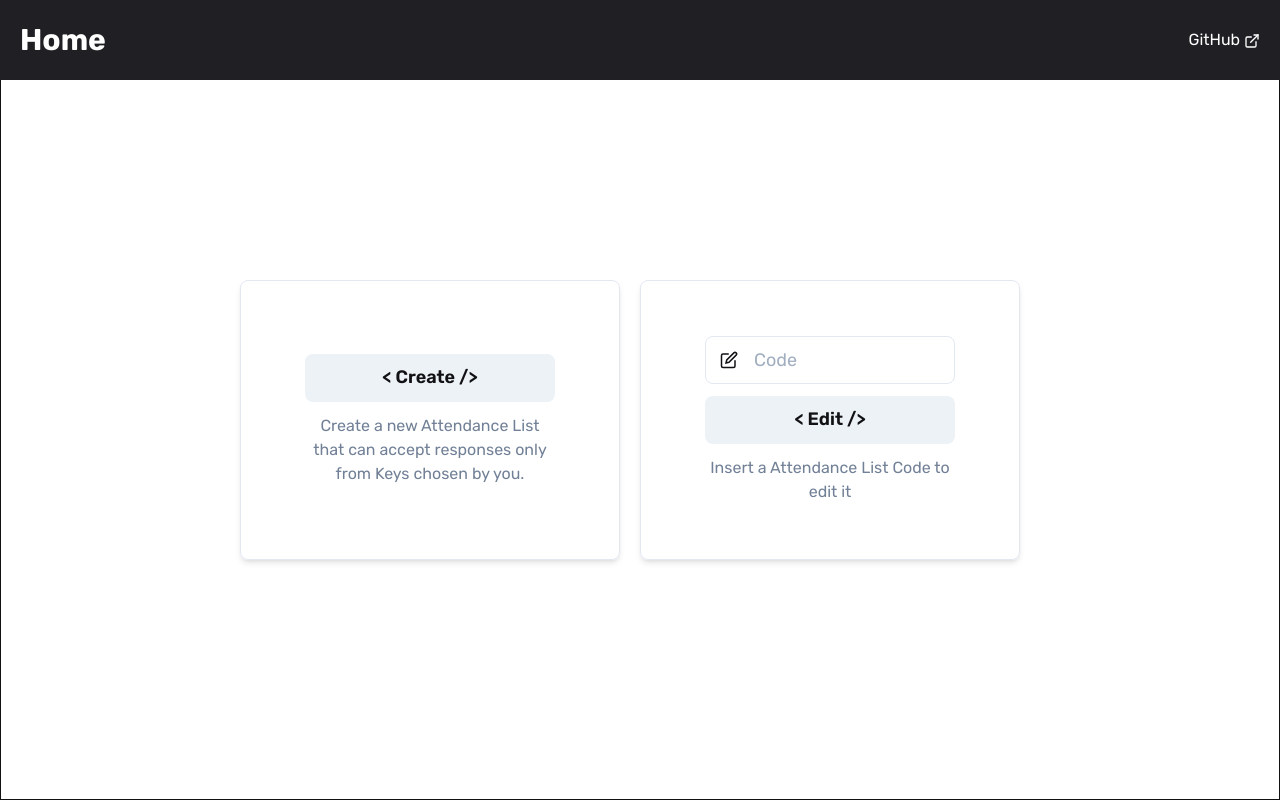
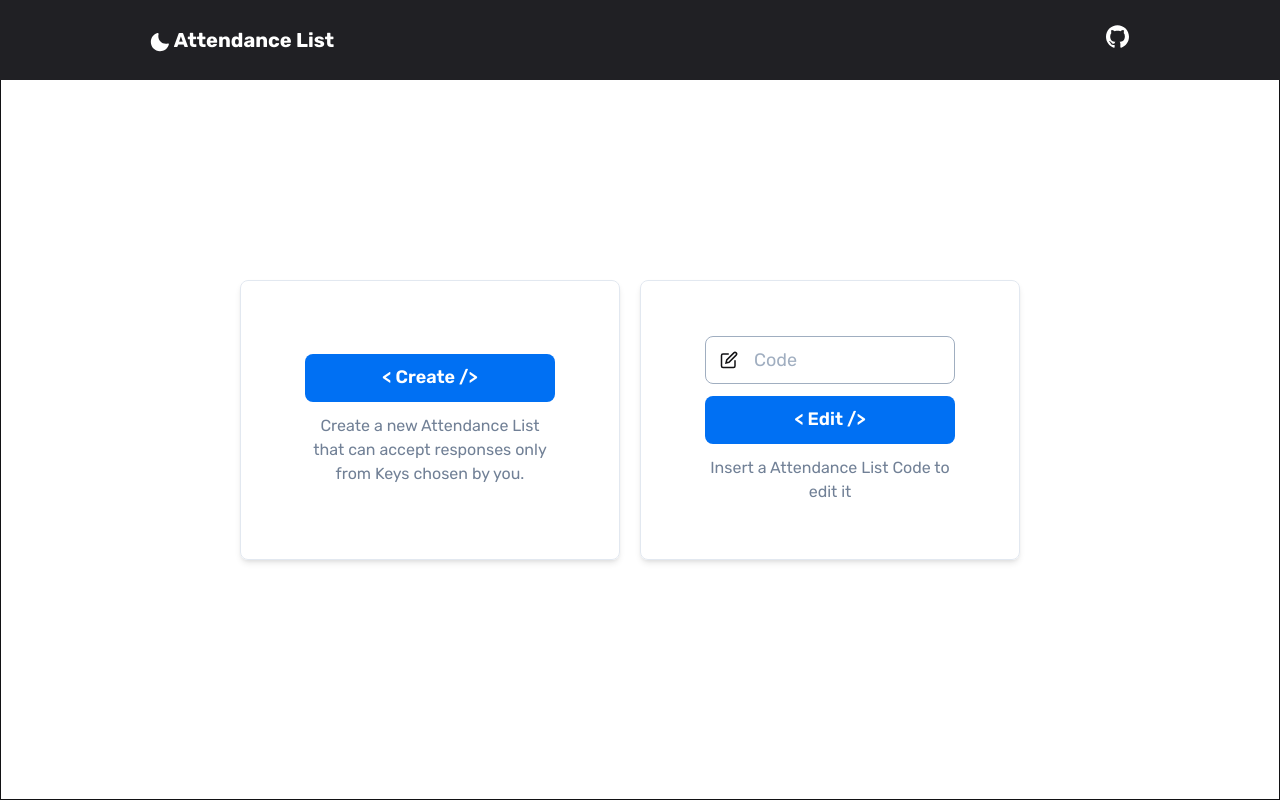
Before and after one commit to isaac-allef/attendance-list, a Next.js app in the folder frontend/: page / in a window 1280 px wide. Built offline with nearby package versions, Linux system fonts and the light colour scheme.

Commit message:
improved layout

```diff
--- a/frontend/components/AttendanceListForm.tsx
+++ b/frontend/components/AttendanceListForm.tsx
@@ -1,5 +1,5 @@
 import { ExternalLinkIcon } from "@chakra-ui/icons";
-import { Alert, AlertIcon, Box, Button, CloseButton, FormControl, FormErrorMessage, Input, /*Link*/ } from "@chakra-ui/react";
+import { Alert, AlertIcon, Box, Button, CloseButton, FormControl, FormErrorMessage, Input, Divider, /*Link*/ } from "@chakra-ui/react";
 import { Field, FieldArray, Form, Formik, useFormik, useFormikContext, validateYupSchema } from "formik";
 import { GetStaticPaths, GetStaticProps } from "next";
 import { useEffect, useState } from "react";
@@ -205,6 +205,9 @@ export default function AttendanceListForm({ attendance_list }: Props) {
                   <Box mt={3} borderWidth="1px" borderRadius="lg" maxW="sm">
 
                     <Button
+                      bgColor="blue.400"
+                      textColor="white"
+                      _hover={{bg: "blue.300"}}
                       width="sm"
                       borderRadius="zero"
                       borderTopRadius="lg"
@@ -259,6 +262,7 @@ export default function AttendanceListForm({ attendance_list }: Props) {
                 justifyContent="center"
                 padding={2}
               >
+                <Divider padding={4} marginBottom={2} width="90%"/>
                 <Link href={`http://localhost:3000/attendance_lists/${id}`}>
                     <a target="_blank">Attendance List <ExternalLinkIcon /></a>
                 </Link>
--- a/frontend/components/Header.tsx
+++ b/frontend/components/Header.tsx
@@ -1,10 +1,13 @@
-import { ExternalLinkIcon } from "@chakra-ui/icons";
+import { ExternalLinkIcon, MoonIcon, SunIcon } from "@chakra-ui/icons";
 import { Box, Button, Flex, Heading, /*Link*/ } from "@chakra-ui/react";
 import Link from 'next/link'
+
+import Image from 'next/image'
 
 export default function Header(props) {
     return (
         <Flex
+            zIndex={1}
             bg="#202024"
             textColor="white"
             width="100%"
@@ -14,9 +17,18 @@ export default function Header(props) {
             position="fixed"
             justifyContent="space-between"
             alignItems="center"
+            paddingLeft={150}
+            paddingRight={150}
         >
-            <Link href="/"><a><Heading as="h3" size="lg">Home</Heading></a></Link>
-            <Link href="https://www.google.com/"><a target="_blank">GitHub <ExternalLinkIcon /></a></Link>
+            <Link href="/"><a><Heading as="h3" size="md"> <MoonIcon /> Attendance List</Heading></a></Link>
+            <Link href="https://www.google.com/"><a target="_blank">
+                <Image
+                    src="/github-icon.svg"
+                    alt="Github icon"
+                    width={25}
+                    height={25}
+                />
+            </a></Link>
         </Flex>
     )
 }
--- a/frontend/pages/_app.tsx
+++ b/frontend/pages/_app.tsx
@@ -36,7 +36,9 @@ const colors = {
     800: '#121214',
   },
   blue: {
-    400: '#0070f3'
+    300: '#3291ff',
+    400: '#0076ffe6',
+    500: '#0070f3'
   }
 }
 
--- a/frontend/pages/index.tsx
+++ b/frontend/pages/index.tsx
@@ -57,6 +57,9 @@ export default function Home() {
       <Flex justifyContent="center" direction="column" alignItems="stretch">
         {/* <AddIcon /> */}
         <Button
+          bgColor="blue.500"
+          textColor="white"
+          _hover={{bg: "blue.300"}}
           size="lg"
           onClick={createAttendanceList}
           >{'< Create />'}</Button>
@@ -81,7 +84,7 @@ export default function Home() {
                   <InputGroup size="lg">
                   <InputLeftElement pointerEvents="none"
                                     children={<EditIcon />} />
-                  <Input {...field}  id="code" placeholder="Code" />
+                  <Input {...field} borderColor="gray.400" id="code" placeholder="Code" />
                   </InputGroup>
                   <FormErrorMessage>{form.errors.code}</FormErrorMessage>
                 </FormControl>
@@ -90,6 +93,9 @@ export default function Home() {
             </Field>
 
             <Button
+              bgColor="blue.500"
+              textColor="white"
+              _hover={{bg: "blue.300"}}
               marginTop={3}
               size="lg"
               isFullWidth
--- a/frontend/public/nprogress.css
+++ b/frontend/public/nprogress.css
@@ -41,15 +41,15 @@
   }
 
   /* Remove these to get rid of the spinner */
-  #nprogress .spinner {
+  /* #nprogress .spinner {
     display: block;
     position: fixed;
     z-index: 1031;
     top: 15px;
     right: 15px;
-  }
+  } */
 
-  #nprogress .spinner-icon {
+  /* #nprogress .spinner-icon {
     width: 18px;
     height: 18px;
     box-sizing: border-box;
@@ -61,7 +61,7 @@
 
     -webkit-animation: nprogress-spinner 400ms linear infinite;
             animation: nprogress-spinner 400ms linear infinite;
-  }
+  } */
 
   .nprogress-custom-parent {
     overflow: hidden;
```
Also changed, not shown: frontend/public/github-icon.svg (added), 1 other file (tests, documents, lock files or other folders).
